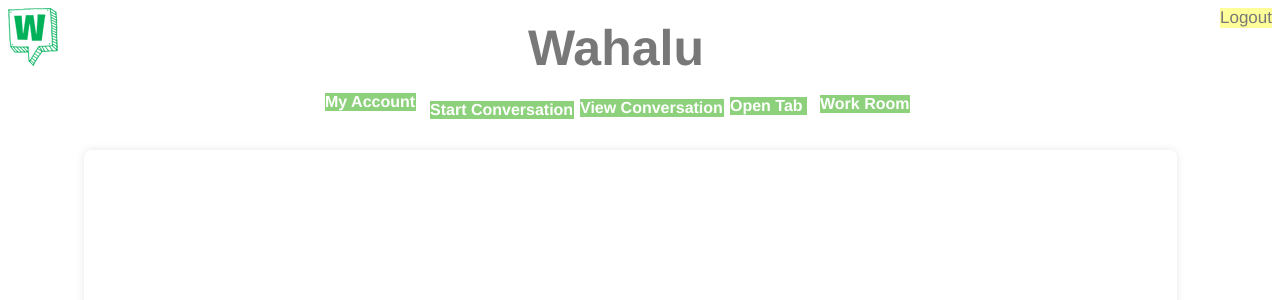
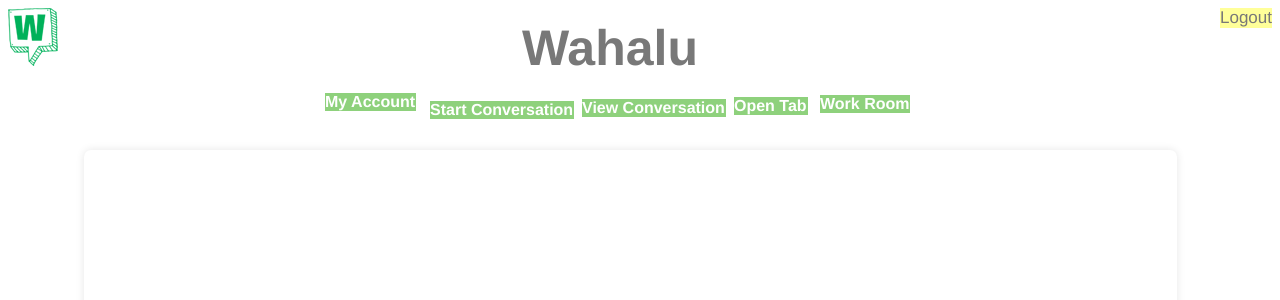
Before and after one commit to Tapha/Wahalu-done, a PHP site: page /my_dash.php in a window 1280 px wide. Shown: the top 300 px of the page. Run offline with PHP 8.4, Linux system fonts and the light colour scheme; some libraries are stand-ins or nearby versions.

Commit message:
not happy

```diff
--- a/css/style.css
+++ b/css/style.css
@@ -523,10 +523,11 @@ background: #bbb;
 font-family: Helvetica, Arial, sans-serif;
 color: #787878;
 font-size: 25px;
-width: 200px;
+width: 400px;
 position: relative;
 top: -85px;
-left: 520px
+left: 402px;
+text-align: center;
 }
 
 #start_head
@@ -592,7 +593,7 @@ width: 144px;
 {
 position: relative;
 top: -10px;
-left: 150px;
+left: 152px;
 background: #8ED17C;
 width: 144px;
 }
@@ -602,9 +603,9 @@ width: 144px;
 {
 position: relative;
 top: -30px;
-left: 300px;
+left: 304px;
 background: #8ED17C;
-width: 77px;
+width: 74px;
 }
 
 #work_room
```
